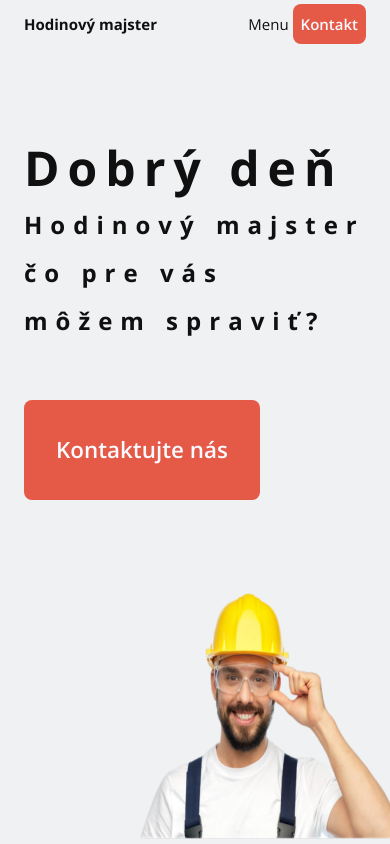
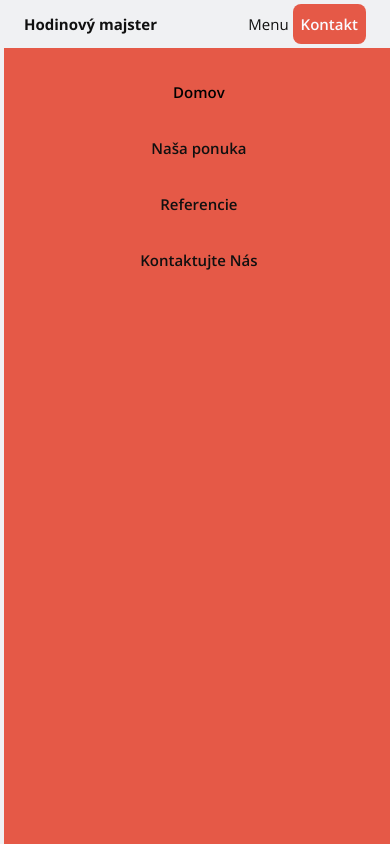
Before and after one commit to branonemcek/hodinov-_majster, a plain HTML site: page index.html in a window 390 px wide. Both pictures are taken after a click on the link "Menu". Shown: the top 844 px of the page. Drawn offline with nearby package versions, Linux system fonts and the light colour scheme.

Commit message:
Update styles.css

```diff
--- a/css/styles.css
+++ b/css/styles.css
@@ -158,9 +158,33 @@ img {
     width: 80%;
     height: 100%;
     padding: 2rem;
-    background-color: var(--white-color);
+    background-color: var(--gray-color);
     transition: .5s;
   }
+                .nav__menu.responsive {
+                  position: fixed;
+                  top: var(--header-height);
+                  right: -1%;
+                  width: 100%;
+                  height: 100%;
+                  padding: 2rem;
+                  background-color: var(--first-color);
+                  transition: 1s;
+                }
+                .nav__menu.responsive .menu__btn {
+                  position: fixed;
+                  right: -100;
+                  top: 0;
+                }
+                .nav__menu.responsive a {
+                  float: none;
+                  display: block;
+                  text-align: center;
+                }
+                .nav__menu a.active {
+                  background-color: #;
+                  color: black;
+                }
 
   .nav__item
   {
@@ -397,9 +421,15 @@ img {
   font-weight: var(--font-semi);
 }
 
+.featured__box__img
+{
+  width: 100%;
+  height: 100%;
+}
+
 .featured__img
 {
-
+  height: 310px;
 }
 
 
```
